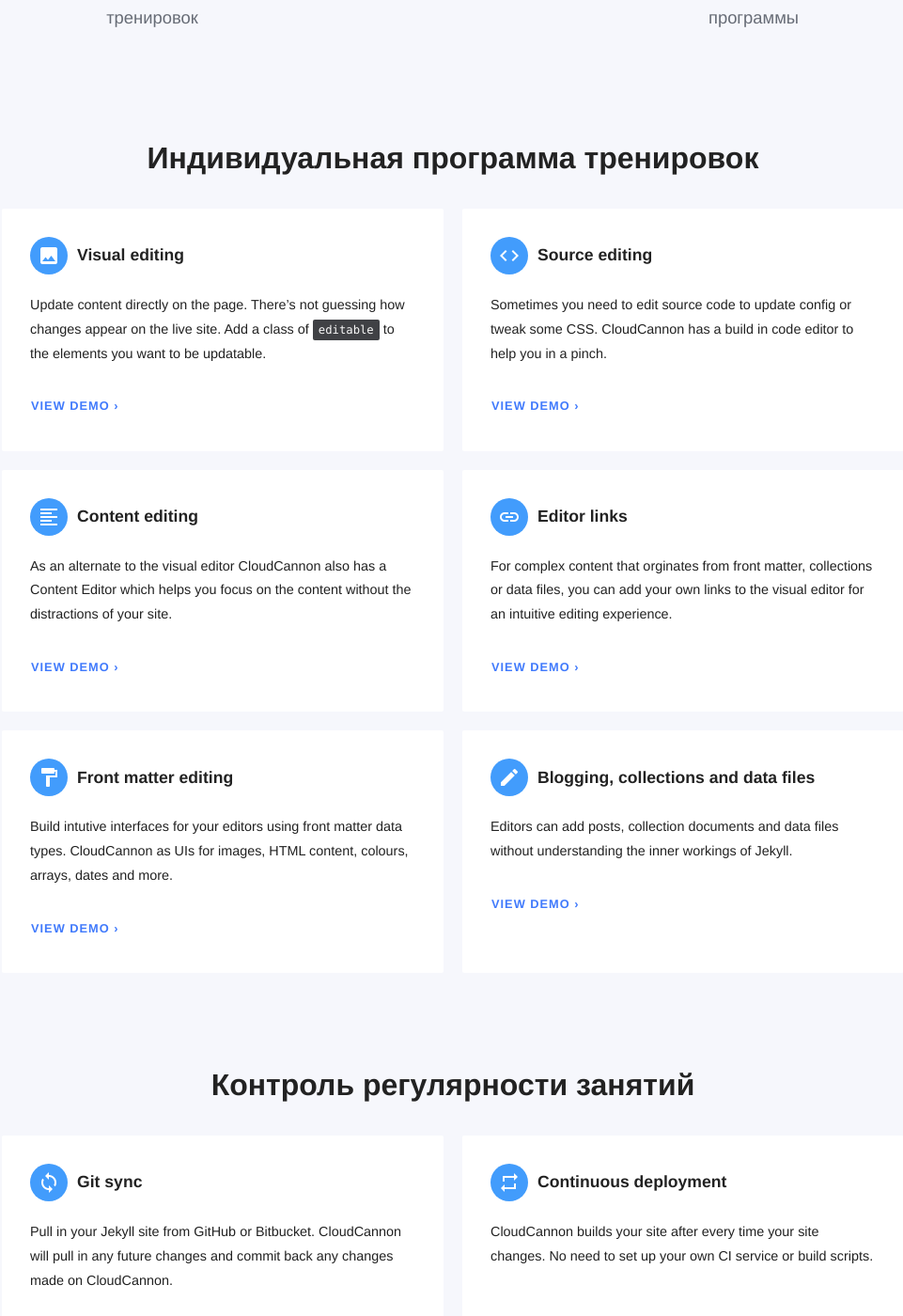
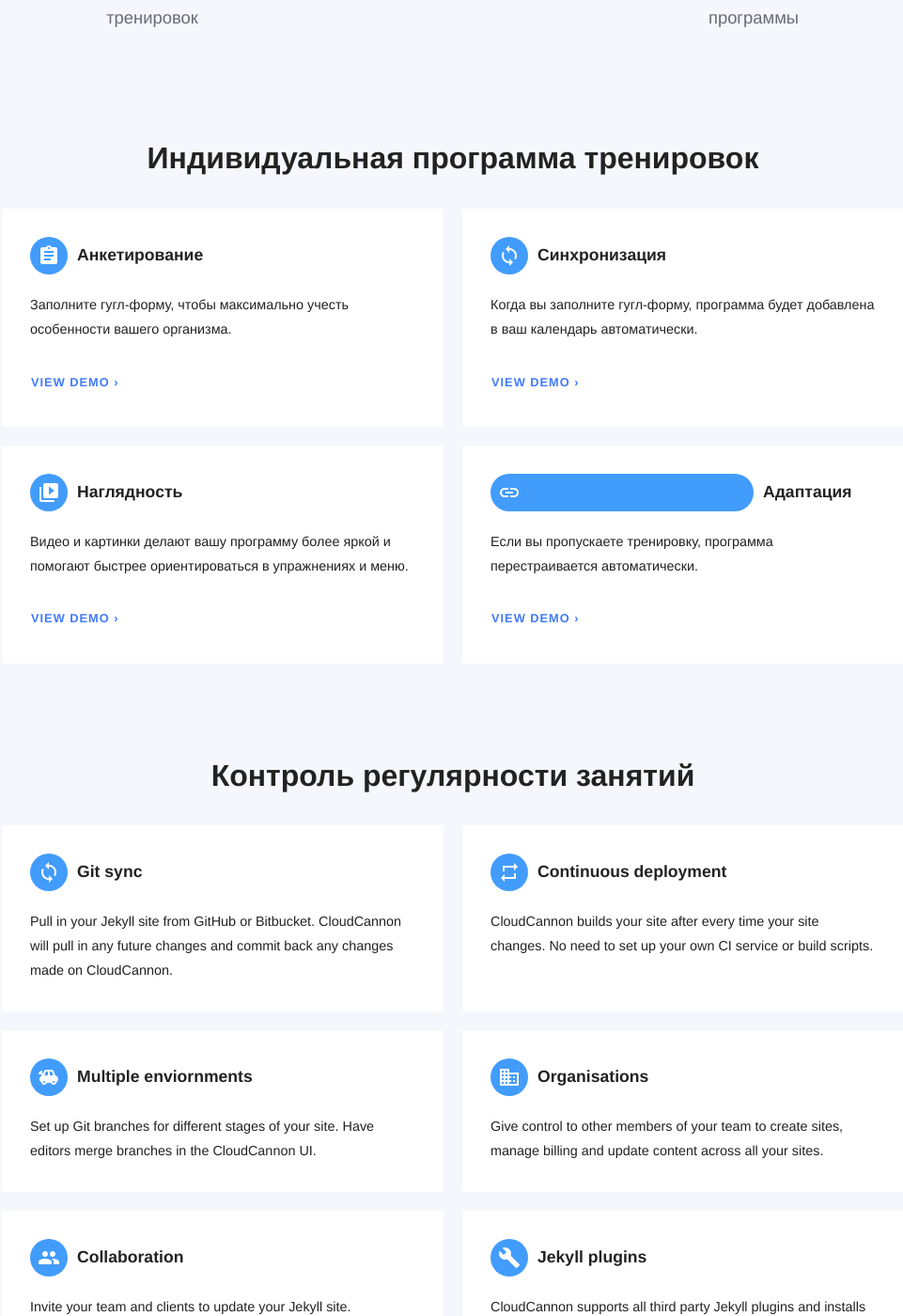
Before and after one commit to RakhimyanTim/adroholic.github.io, a Jekyll site: the page built from pages/features.html, in a window 1280 px wide and 1400 px high, scrolled down 453 px. Shown: the whole window at 94% size, without its empty margins (158-1119 px from the left). Built offline with Jekyll 4.4.1, drawn with Linux system fonts in a browser that asks for light colours; some web fonts are replaced.

Commit message:
Update features.html

```diff
--- a/pages/features.html
+++ b/pages/features.html
@@ -24,17 +24,12 @@
 	<h2>Индивидуальная программа тренировок</h2>
 
 	<ul class="cards">
-		{% include components/features/data-block.html icon="photo" video="vwDsNe67Z0s" title="Visual editing" content="Update content directly on the page. There's not guessing how changes appear on the live site. Add a class of `editable` to the elements you want to be updatable." %}
+		{% include components/features/data-block.html icon="assignment" video="vwDsNe67Z0s" title="Анкетирование" content="Заполните гугл-форму, чтобы максимально учесть особенности вашего организма." %}
 
-		{% include components/features/data-block.html icon="code" video="FyZh-Ld55UU" title="Source editing" content="Sometimes you need to edit source code to update config or tweak some CSS. CloudCannon has a build in code editor to help you in a pinch." %}
+		{% include components/features/data-block.html icon="sync" video="FyZh-Ld55UU" title="Синхронизация" content="Когда вы заполните гугл-форму, программа будет добавлена в ваш календарь автоматически." %}
 
-		{% include components/features/data-block.html icon="format_align_left" video="pzzMMms1eSU" title="Content editing" content="As an alternate to the visual editor CloudCannon also has a Content Editor which helps you focus on the content without the distractions of your site." %}
-
-		{% include components/features/data-block.html icon="link" video="pxMAYVMYBrU" title="Editor links" content="For complex content that orginates from front matter, collections or data files, you can add your own links to the visual editor for an intuitive editing experience." %}
-
-		{% include components/features/data-block.html icon="format_paint" video="rbJoUhSPUHA" title="Front matter editing" content="Build intutive interfaces for your editors using front matter data types. CloudCannon as UIs for images, HTML content, colours, arrays, dates and more." %}
-
-		{% include components/features/data-block.html icon="edit" video="j-nWzBt_Wkg" title="Blogging, collections and data files" content="Editors can add posts, collection documents and data files without understanding the inner workings of Jekyll." %}
+		{% include components/features/data-block.html icon="video_library" video="pzzMMms1eSU" title="Наглядность" content="Видео и картинки делают вашу программу более яркой и помогают быстрее ориентироваться в упражнениях и меню." %}
+		{% include components/features/data-block.html icon="link_available" video="pxMAYVMYBrU" title="Адаптация" content="Если вы пропускаете тренировку, программа перестраивается автоматически." %}
 	</ul>
 
 	<h2>Контроль регулярности занятий</h2>
```
